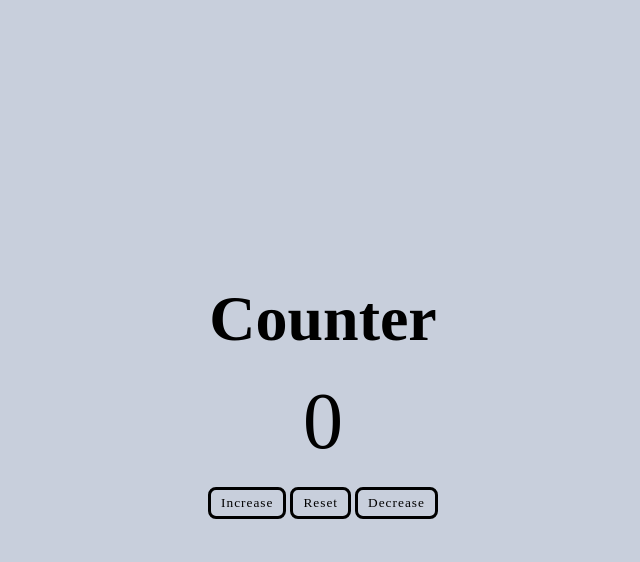
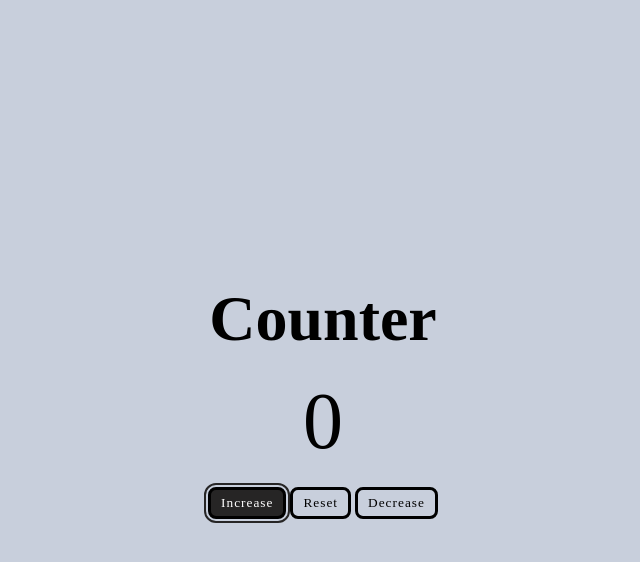
Before and after one commit to rinkikhandal/JsCounter, a plain HTML site: page index.html in a window 1280 px wide. In both pictures the pointer is over the button "Increase". Shown: the whole page, without its empty margins (317-957 px from the left). Drawn offline with Linux system fonts and the light colour scheme.

Commit message:
final result1

```diff
--- a/index.html
+++ b/index.html
@@ -10,7 +10,7 @@
   <body>
     <div class="container">
       <h2>counter</h2>
-      <div class="number">0</div>
+      <div class="number"></div>
       <button class="increase">increase</button>
       <button class="reset">reset</button>
       <button class="decrease">Decrease</button>
--- a/index.js
+++ b/index.js
@@ -4,6 +4,7 @@ const dec = document.querySelector(".decrease");
 const res = document.querySelector(".reset");
 
 let number1 = 0;
+number.textContent = number1;
 
 res.addEventListener("click", function () {
   number1 = 0;
--- a/style.css
+++ b/style.css
@@ -33,3 +33,9 @@ button {
   border-radius: 8px;
   background: #12d21200;
 }
+button:hover {
+  background-color: #262525;
+  outline: 2px solid #262525;
+  color: #fff;
+  outline-offset: 2px;
+}
```
